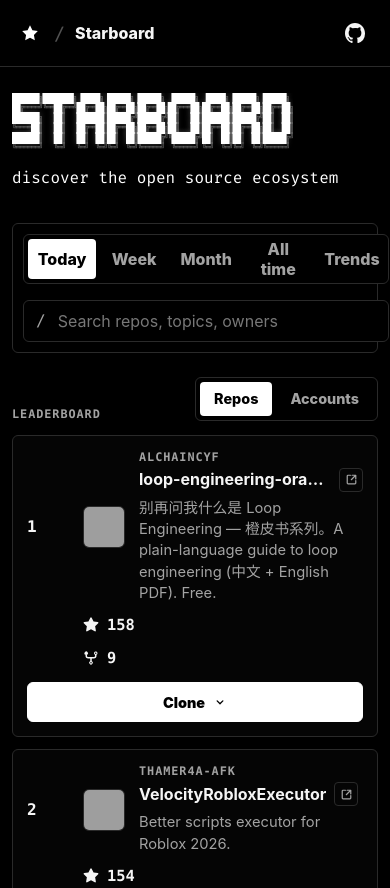
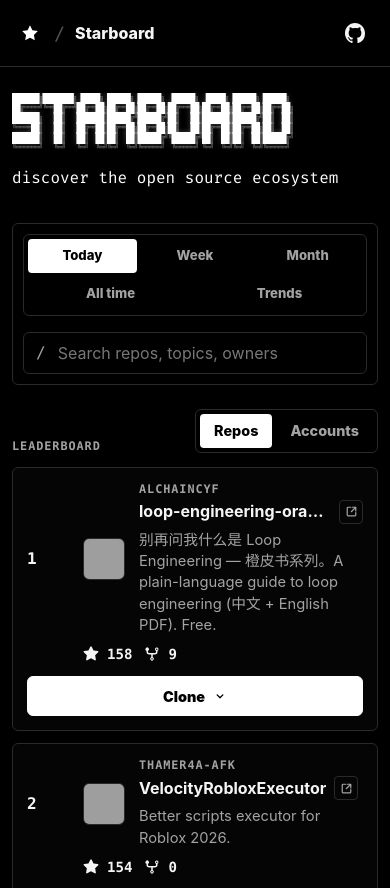
Before and after one commit to richling98/starboard, a website: page index.html in a window 390 px wide. Shown: the top 888 px of the page. Drawn offline with Linux system fonts and the light colour scheme; no server answers; grey boxes are pictures that could not be loaded.

Commit message:
fix: improve mobile leaderboard layout

```diff
--- a/styles.css
+++ b/styles.css
@@ -1257,13 +1257,26 @@ h1 {
   }
 
   .period-tabs {
+    display: grid;
+    grid-template-columns: repeat(6, minmax(0, 1fr));
     width: 100%;
+    min-width: 0;
   }
 
   .tab {
-    flex: 1;
+    min-height: 34px;
+    font-size: 0.82rem;
+    line-height: 1;
     min-width: 0;
-    padding: 0 8px;
+    padding: 0 6px;
+  }
+
+  .tab:nth-child(-n + 3) {
+    grid-column: span 2;
+  }
+
+  .tab:nth-child(n + 4) {
+    grid-column: span 3;
   }
 
   .filters {
@@ -1290,14 +1303,15 @@ h1 {
   .repo-list.is-compact .repo-row,
   .repo-list.is-compact .account-row,
   .repo-list.is-compact .trend-row {
-    grid-template-columns: 44px minmax(0, 1fr);
-    gap: 12px;
+    grid-template-columns: 44px auto auto minmax(0, 1fr);
+    gap: 10px 12px;
     border: 1px solid var(--line);
     border-radius: var(--radius);
     padding: 14px;
   }
 
   .repo-identity {
+    grid-column: 2 / -1;
     grid-template-columns: 42px minmax(0, 1fr);
   }
 
@@ -1329,7 +1343,40 @@ h1 {
   .account-stars,
   .account-repos,
   .account-top-repo {
-    padding-left: 56px;
+    padding-left: 0;
+  }
+
+  .repo-stars,
+  .trend-stars,
+  .account-stars {
+    grid-column: 2;
+  }
+
+  .repo-forks,
+  .trend-forks,
+  .account-repos {
+    grid-column: 3;
+  }
+
+  .repo-stars,
+  .repo-forks,
+  .trend-stars,
+  .trend-forks,
+  .account-stars,
+  .account-repos {
+    align-self: center;
+  }
+
+  .repo-stars .metric-cell,
+  .repo-forks .metric-cell,
+  .trend-stars .metric-cell,
+  .trend-forks .metric-cell {
+    font-size: 0.88rem;
+  }
+
+  .account-type,
+  .account-top-repo {
+    grid-column: 2 / -1;
   }
 
   .account-top-repo {
```
